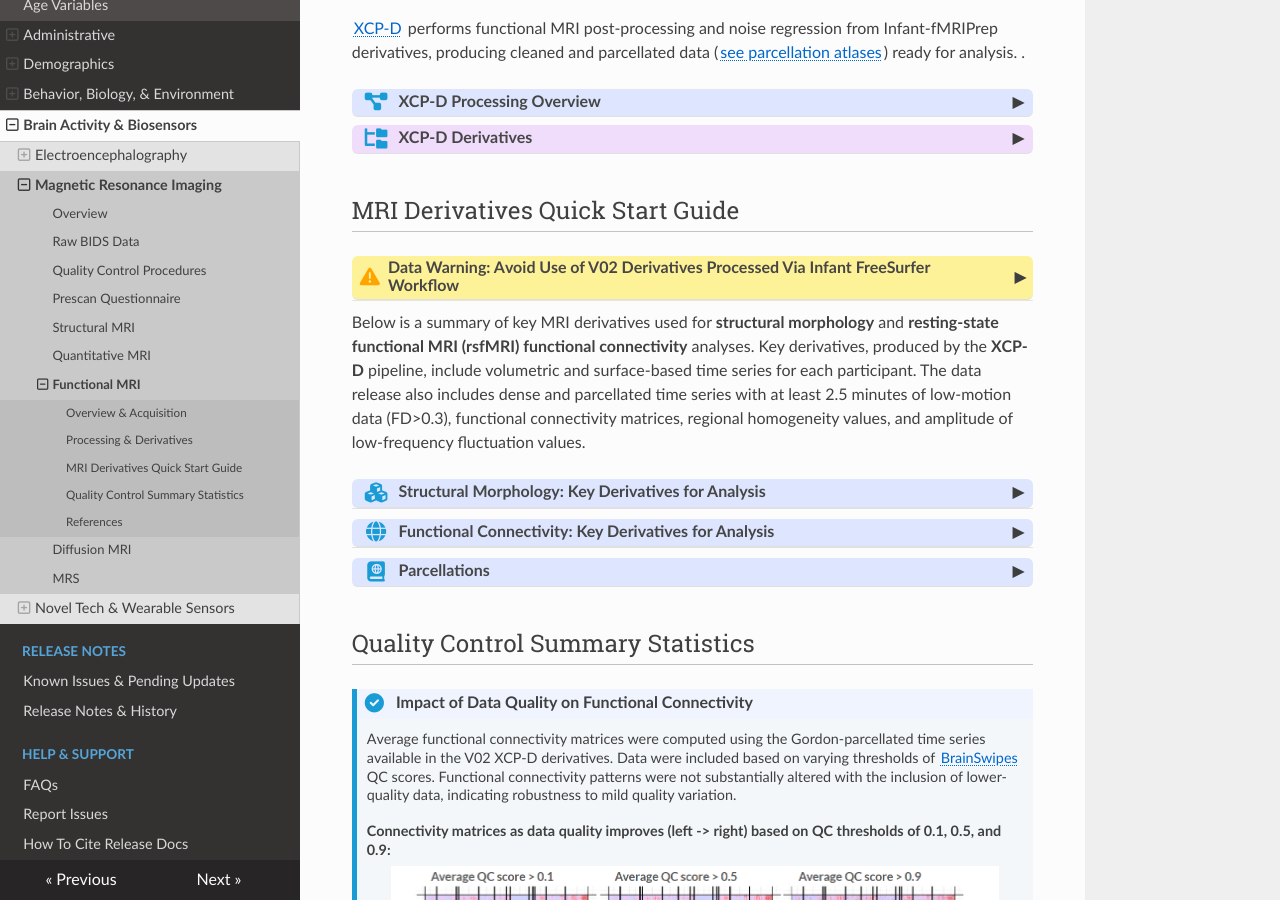
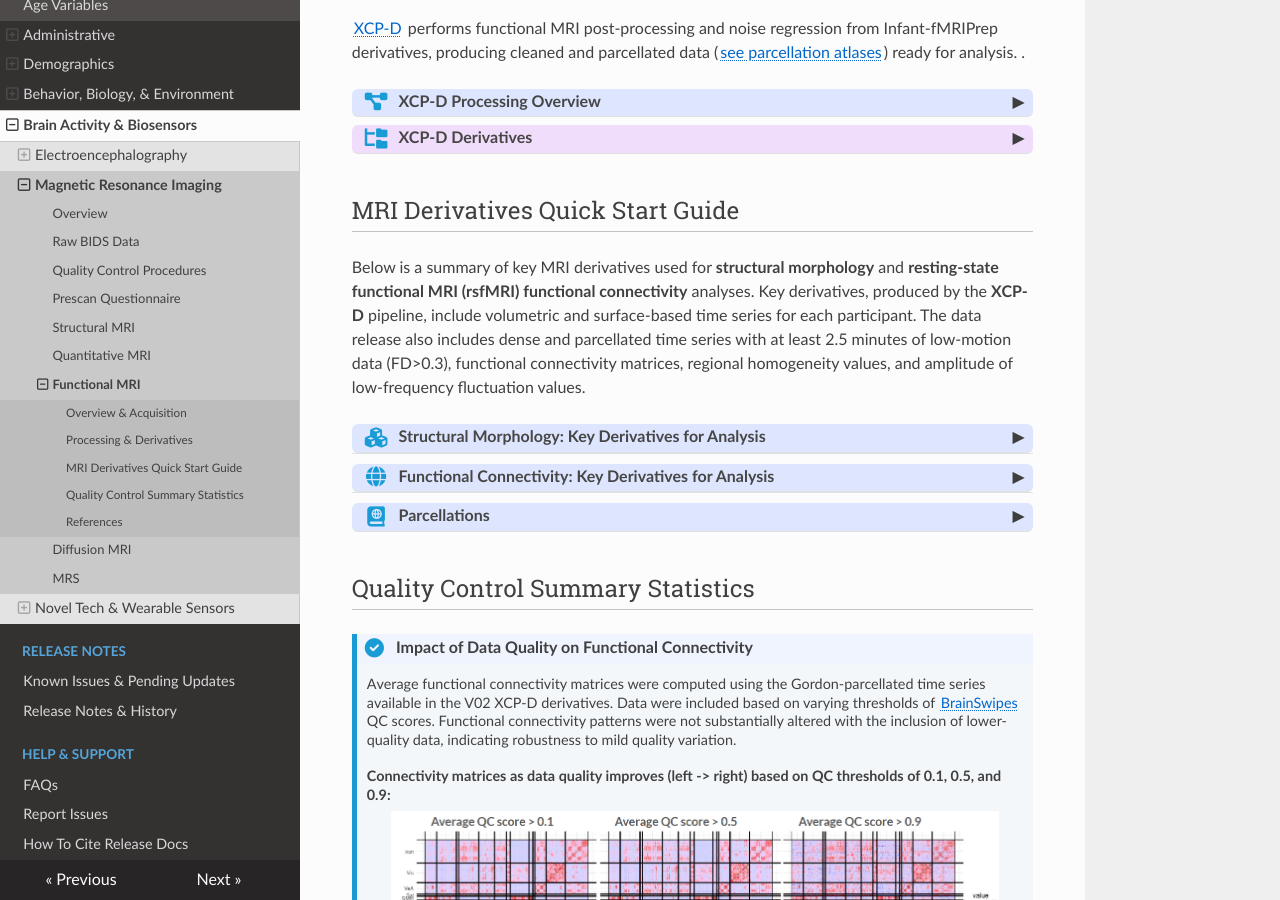
Before and after one commit to nbdc-datahub/hbcd-docs, an MkDocs documentation site: the page built from docs/instruments/mri/fmri.md, in a window 1280 px wide and 900 px high, scrolled down 2400 px. Built offline with MkDocs 1.6.1, drawn with Linux system fonts in a browser that asks for light colours; nearby versions of some CDN libraries.

Commit message:
remove redundant fmri warning merged with main warning

```diff
--- a/docs/instruments/mri/fmri.md
+++ b/docs/instruments/mri/fmri.md
@@ -488,32 +488,6 @@ hbcd/
 
 ## MRI Derivatives Quick Start Guide
 
-<div id="warning" class="warning-banner" onclick="toggleCollapse(this)">
-    <span class="emoji"><i class="fas fa-exclamation-triangle"></i></span>
-  <span class="text-with-link">
-  <span class="text">Data Warning: Avoid Use of V02 Derivatives Processed Via Infant FreeSurfer Workflow</span>
-  <a class="anchor-link" href="#warning" title="Copy link">
-  <i class="fa-solid fa-link"></i>
-  </a>
-  </span>
-  <span class="arrow">▸</span>
-</div>
-<div class="warning-collapsible-content">
-<p><b>Summary</b><br>
-Data acquired at visit V02 (from neonates/0-1 months old) was processed through Infant fMRIPrep via two separate surface reconstruction workflows - Infant FreeSurfer and M-CRIB-S (see <a href="#m-crib-s-freesurfer">M-CRIB-S & FreeSurfer Surface Reconstruction Methods</a> above). Though Infant FreeSurfer outputs are included in the release, preliminary reviews and QC results made it clear that M-CRIB-S produced much higher quality outputs compared to Infant FreeSurfer at the neonatal age range. <b>We therefore strongly recommend using V02 data processed with M-CRIB-S instead for all analyses with V02 data.</b>. The following section outlines the reasoning for this.</p>
-<p><b>Neonatal Data Processing</b><br>
-</b> Expert visual review as well as preliminary BrainSwipes QC results indicate that V02 data processed with Infant FreeSurfer generally yield lower quality surface reconstructions. Reasons for this include:</p>
-<ul>
-<li>T2w images are generally higher contrast in neonates and infants, which improves segmentation and surface reconstruction quality</li>
-<li>M-CRIB-S leverages T2w images for surface reconstruction, whereas Infant FreeSurfer relies solely on T1w images, which are often lower contrast at these ages. <a href="https://doi.org/10.1101/2025.05.14.654069">Goncalves et al., 2025</a> similarly reports that M-CRIB-S is optimal for neonates (optimal age range ≤ 5 month old) vs infant Freesurfer (optimal ages ≥ 3 months).</li>
-<li>Not all sessions include a T1w. For HBCD, T2w images were prioritized over T1w during acquisition for visit V02, which were acquired at the end of the session if time permitted.</li>
-</ul>
-<p><b>BrainSwipes QC Results</b><br>
-Approximately 30% of the visual reports produced across subject sessions were assigned QC scores based on BrainSwipes review. As early results indicated high rates of QC failure, we chose not to complete manual review of the remaining data. Based on the 30% of the sessions reviewed, a total of ~50% of the session derivatives for this group were removed across pipeline derivative outputs due to unusually high QC failures based on BrainSwipes results. Due to the expected high rates of failure for this group, structural and functional data flagged by BrainSwipes results underwent very minimal additional expert review. Instead, sessions were in large part excluded based on the BrainSwipes QC results alone. See <a href="../exclusion-criteria/#processed-data-exclusion-criteria">Processed Data Exclusion Criteria</a> for details.</p>
-<p><b>Implications for Corresponding V02 Data Processed via M-CRIB-S Workflow</b><br>
-<i>Note that poor quality T1w images can also negatively impact data processed via the M-CRIB-S workflow</i> (despite its reliance on the T2w and brain segmentation). BIBSNet derives the brain segmentation based on both the T1w and T2w if both are available, so if the T1w data quality is poor, this may result in lower quality segmentations (particularly when the poor T1w quality results in poor T2w-to-T1w registration of the data fed into the BIBSNet model for segmentation).</p>
-</div>
-
 Below is a summary of key MRI derivatives used for **structural morphology** and **resting-state functional MRI (rsfMRI) functional connectivity** analyses. Key derivatives, produced by the **XCP-D** pipeline, include volumetric and surface-based time series for each participant. The data release also includes dense and parcellated time series with at least 2.5 minutes of low-motion data (FD>0.3), functional connectivity matrices, regional homogeneity values, and amplitude of low-frequency fluctuation values.
 
 <div id="struc" class="table-banner" onclick="toggleCollapse(this)">
```
